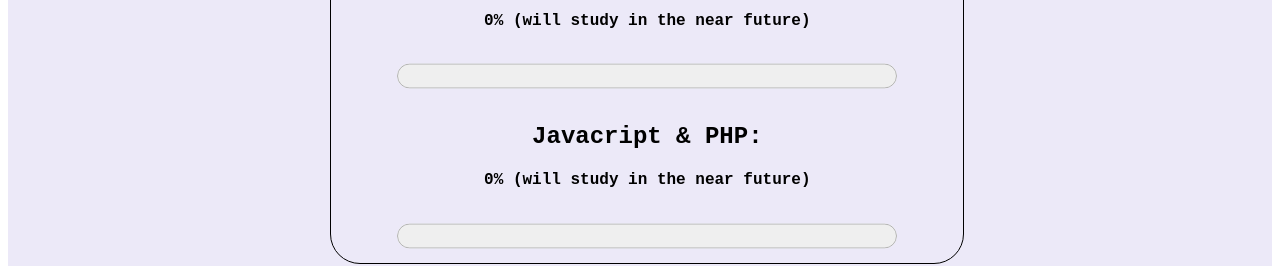
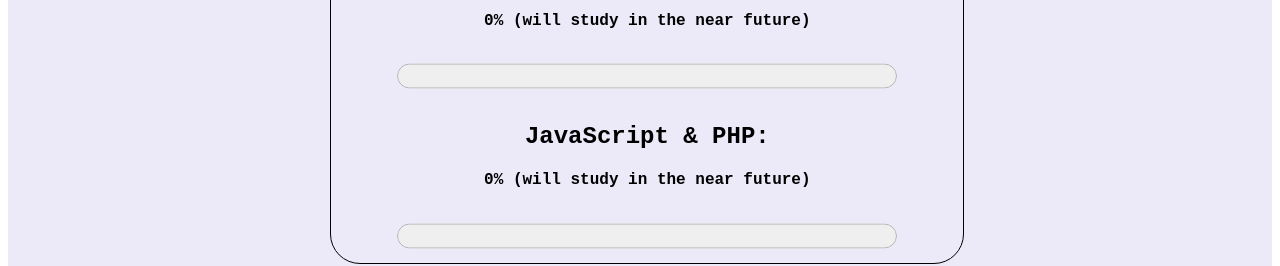
Before and after one commit to artemcheck/artemcheck.github.io, a plain HTML site: page index.html in a window 1280 px wide. Shown: the part 6280-6546 px from the top of the page. Drawn offline with Linux system fonts and the light colour scheme.

Commit message:
Update index.html

```diff
--- a/index.html
+++ b/index.html
@@ -81,7 +81,7 @@
 			<h4>just started, but actively learning</h4><progress value="1" max="100"></progress>
 			<p><h2>PYTHON:</h2>
 			<h4>0% (will study in the near future)</h4><progress value="0" max="100"></progress>
-			<p><h2>Javacript & PHP:</h2>
+			<p><h2>JavaScript & PHP:</h2>
 			<h4>0% (will study in the near future)</h4><progress value="0" max="100"></progress>
 		</div>
 		</div>
```
